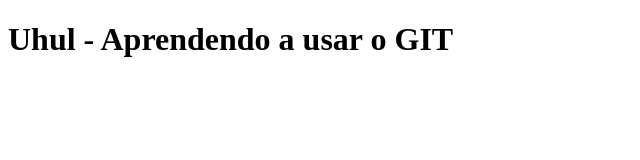
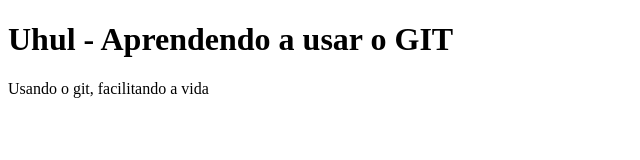
Before and after one commit to RenanNeppi/hello_world, a plain HTML site: page index.html in a window 1280 px wide. Shown: the whole page, without its empty margins (0-640 px from the left). Drawn offline with Linux system fonts and the light colour scheme.

Commit message:
add paragrafo

```diff
--- a/index.html
+++ b/index.html
@@ -8,5 +8,6 @@
 </head>
 <body>
     <h1>Uhul - Aprendendo a usar o GIT</h1>
+     <p>Usando o git, facilitando a vida</p>
 </body>
 </html>
```
